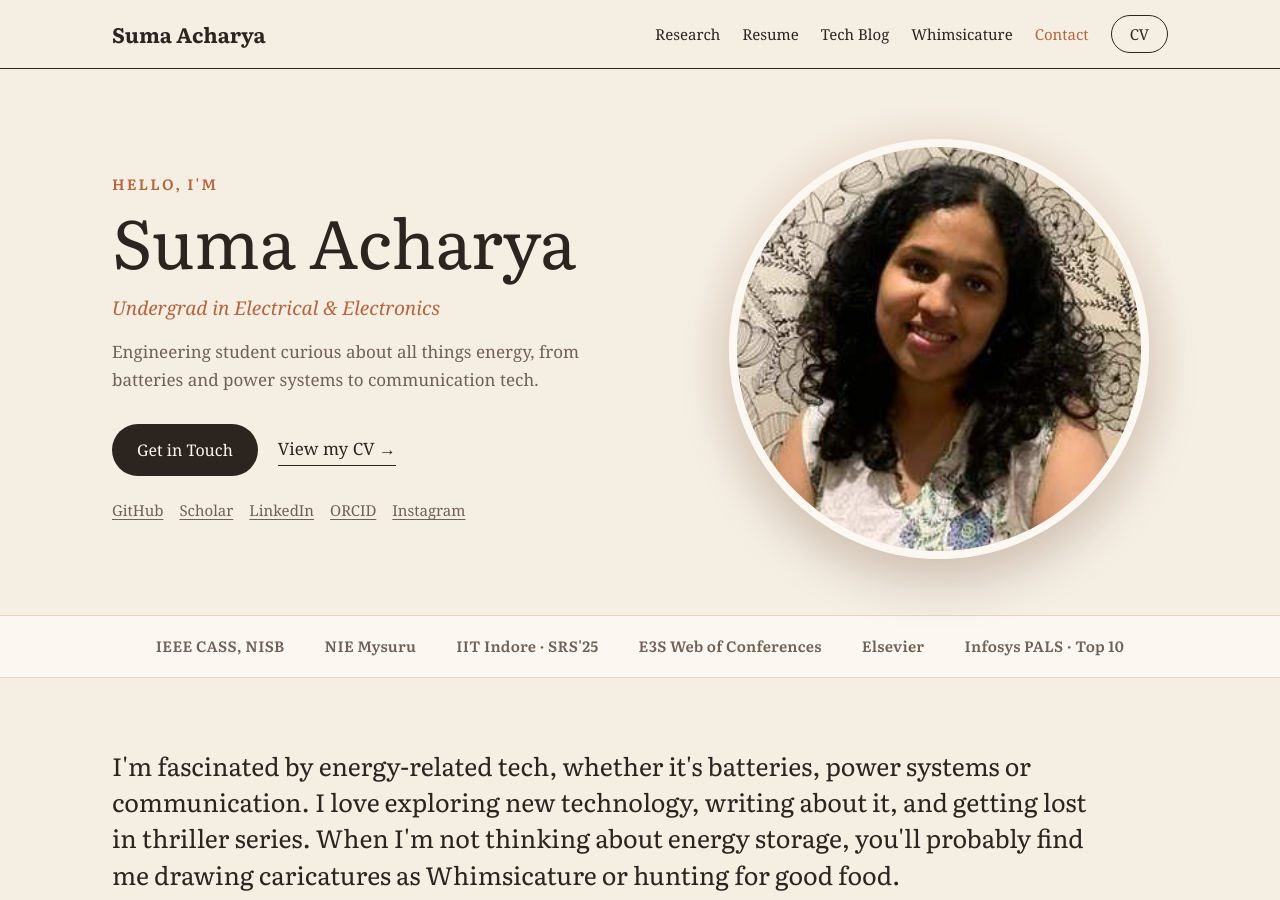
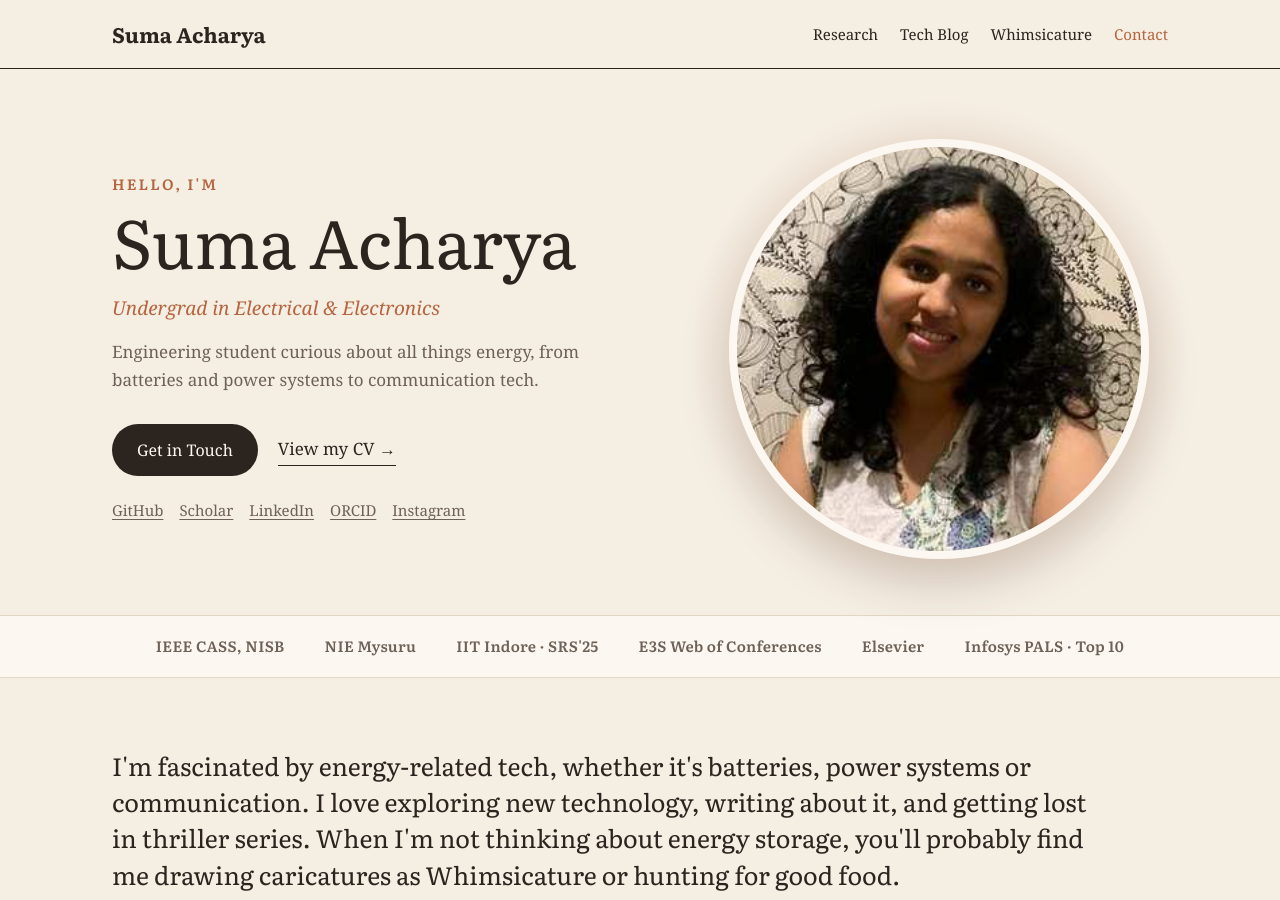
Before and after one commit to SumaAcharya/SumaAcharya.github.io, a Jekyll site: the page built from index.html, in a window 1280 px wide and 900 px high. Built offline with Jekyll 4.4.1, drawn with Linux system fonts in a browser that asks for light colours.

Commit message:
Add files via upload

```diff
--- a/_layouts/default.html
+++ b/_layouts/default.html
@@ -17,11 +17,9 @@
     <a class="brand" href="{{ '/' | relative_url }}">Suma Acharya</a>
     <nav class="links">
       <a href="{{ '/#research' | relative_url }}">Research</a>
-      <a href="{{ '/#resume' | relative_url }}">Resume</a>
       <a href="{{ '/#blog' | relative_url }}">Tech Blog</a>
       <a href="{{ '/#whimsicature' | relative_url }}">Whimsicature</a>
       <a class="talk" href="{{ '/#contact' | relative_url }}">Contact</a>
-      <a class="pill" href="{{ '/cv/' | relative_url }}">CV</a>
     </nav>
   </div>
 </header>
```
